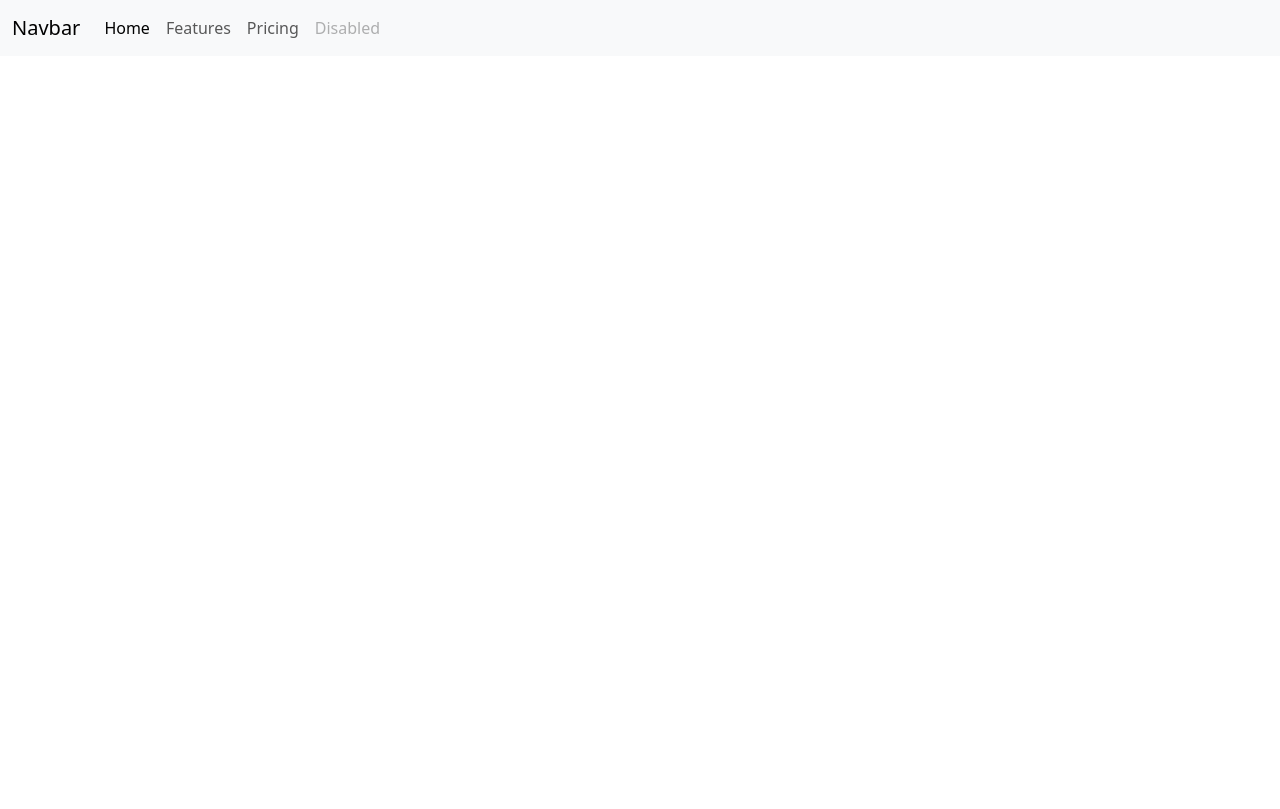
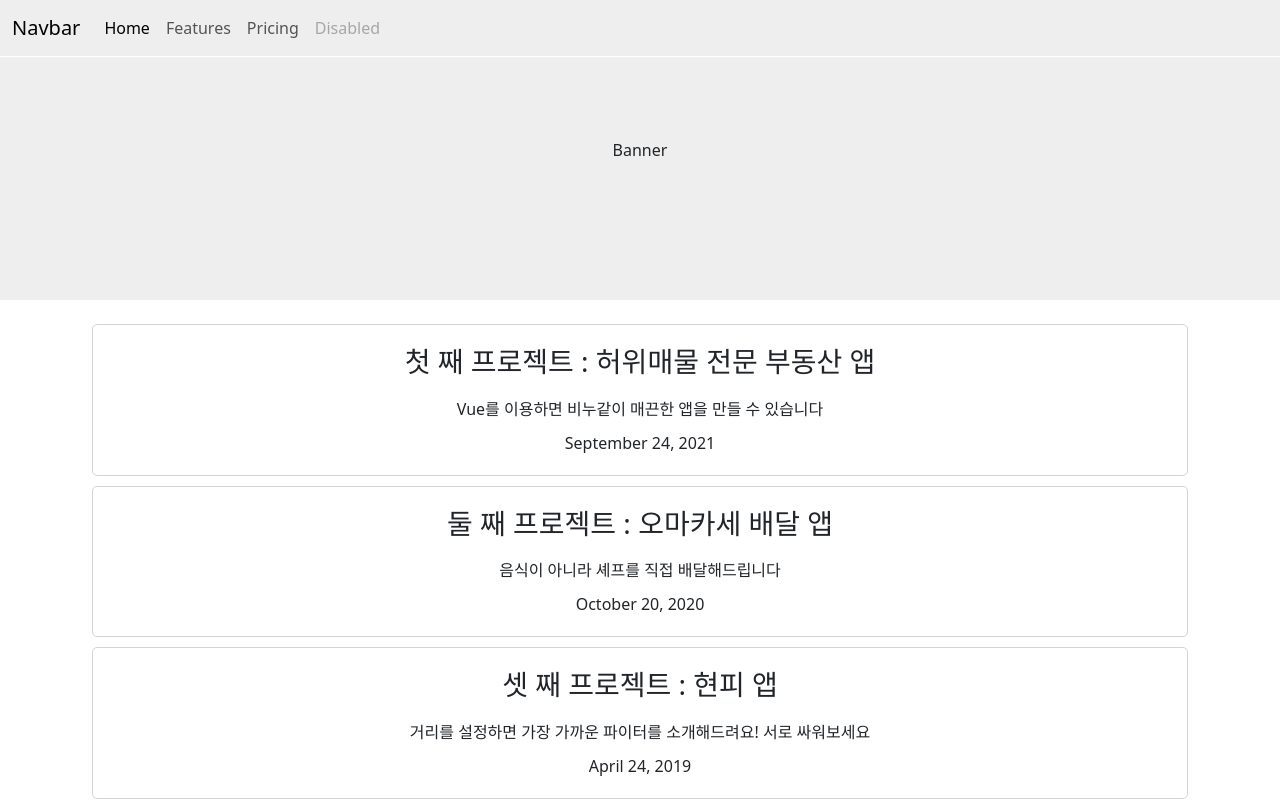
Before and after one commit to Ci5N0222/Programming-Study, a Vue app in the folder Vue/vue-blog/: page / in a window 1280 px wide. Built offline with nearby package versions, Linux system fonts and the light colour scheme.

Commit message:
navbar update

```diff
--- a/Vue/vue-blog/src/App.vue
+++ b/Vue/vue-blog/src/App.vue
@@ -1,15 +1,28 @@
 <template>
   <NavBar />
+  <MainBanner />
+  <div class="container mt-4">
+    <BoardList :board = "board"/>
+  </div>
 </template>
 
 <script>
+import BoardList from './components/BoardList.vue';
+import MainBanner from './components/MainBanner.vue';
 import NavBar from './components/NavBar.vue';
-
+import board from './assets/board';
 
 export default {
   name: 'App',
+  data() {
+    return {
+      board : board
+    }
+  },
   components: {
-    NavBar
+    NavBar,
+    MainBanner,
+    BoardList
   }
 }
 </script>
--- /dev/null
+++ b/Vue/vue-blog/src/assets/board.js
@@ -0,0 +1,20 @@
+const board = [
+  {
+    title: '첫 째 프로젝트 : 허위매물 전문 부동산 앱',
+    content: 'Vue를 이용하면 비누같이 매끈한 앱을 만들 수 있습니다',
+    date: 'September 24, 2021',
+    number: 0
+  }, {
+    title: '둘 째 프로젝트 : 오마카세 배달 앱',
+    content: '음식이 아니라 셰프를 직접 배달해드립니다',
+    date: 'October 20, 2020',
+    number: 1
+  }, {
+    title: '셋 째 프로젝트 : 현피 앱',
+    content: '거리를 설정하면 가장 가까운 파이터를 소개해드려요! 서로 싸워보세요',
+    date: 'April 24, 2019',
+    number: 2
+  }
+]
+
+export default board;
--- /dev/null
+++ b/Vue/vue-blog/src/components/BoardList.vue
@@ -0,0 +1,30 @@
+<template>
+    <div class="board" v-for="(item, i) in board" :key="i">
+        <h3>{{ item.title }}</h3>
+        <div>{{ item.content }}</div>
+        <div>{{ item.date }}</div>
+    </div>
+</template>
+
+<script>
+export default {
+    name : 'BoardList',
+    props : {
+        board : Object
+    }
+}
+</script>
+
+<style>
+    .board {
+        display: flex;
+        flex-direction: column;
+        justify-content: center;
+        align-items: center;
+        gap: 10px;
+        border: 1px solid lightgrey;
+        border-radius: 5px;
+        padding : 20px 0;
+        margin : 10px;
+    }
+</style>
--- /dev/null
+++ b/Vue/vue-blog/src/components/MainBanner.vue
@@ -0,0 +1,20 @@
+<template>
+  <div class="main-banner">Banner</div>
+</template>
+
+<script>
+export default {
+    name: 'MainBanner'
+}
+</script>
+
+<style>
+    .main-banner {
+        width: 100%;
+        height: 300px;
+        background-color: #eee;
+        display: flex;
+        justify-content: center;
+        align-items: center;
+    }
+</style>
--- a/Vue/vue-blog/src/components/NavBar.vue
+++ b/Vue/vue-blog/src/components/NavBar.vue
@@ -1,8 +1,9 @@
 <template>
-    <nav class="navbar navbar-expand-lg navbar-light bg-light">
+  <nav class="navbar navbar-expand-md navbar-light" :class="{ 'scrolled': isScrolled }">
     <div class="container-fluid">
       <a class="navbar-brand" href="#">Navbar</a>
-            <button class="navbar-toggler" type="button" data-bs-toggle="collapse" data-bs-target="#navbarNav" aria-controls="navbarNav" aria-expanded="false" aria-label="Toggle navigation">
+      <button class="navbar-toggler" type="button" data-bs-toggle="collapse" data-bs-target="#navbarNav"
+        aria-controls="navbarNav" aria-expanded="false" aria-label="Toggle navigation">
         <span class="navbar-toggler-icon"></span>
       </button>
       <div class="collapse navbar-collapse" id="navbarNav">
@@ -27,10 +28,42 @@
 
 <script>
 export default {
-      name: 'NavBar'
+  name: 'NavBar',
+  data() {
+    return {
+      isScrolled : false
     }
+  },
+  mounted() {
+    window.addEventListener("scroll", this.handleScroll);
+  },
+  beforeUnmount() {
+    window.removeEventListener("scroll", this.handleScroll);
+  },
+  methods: {
+    handleScroll() {
+      this.isScrolled = window.scrollY > 50 ? true : false;
+    },
+  },
+}
+
 </script>
 
 <style>
+nav {
+  background-color: transparent;
+  border-bottom: 1px solid white;
+  position: fixed !important;
+  width: 100%;
+  z-index: 2;
+  transition: background-color 0.8s ease, color 0.5s ease;
+}
 
+.scrolled {
+  background-color: #fff;
+}
+
+nav > div {
+  width: 90%;
+}
 </style>
```
Lines whose indentation alone changed are shown as unchanged.
